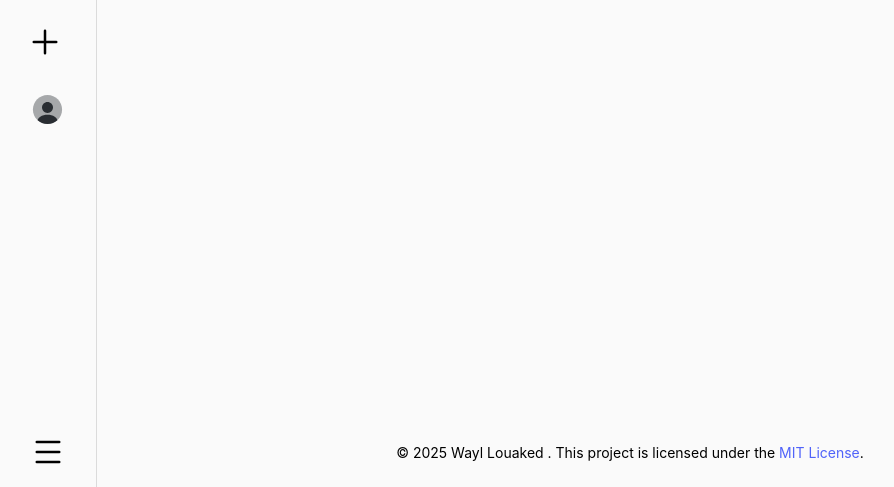
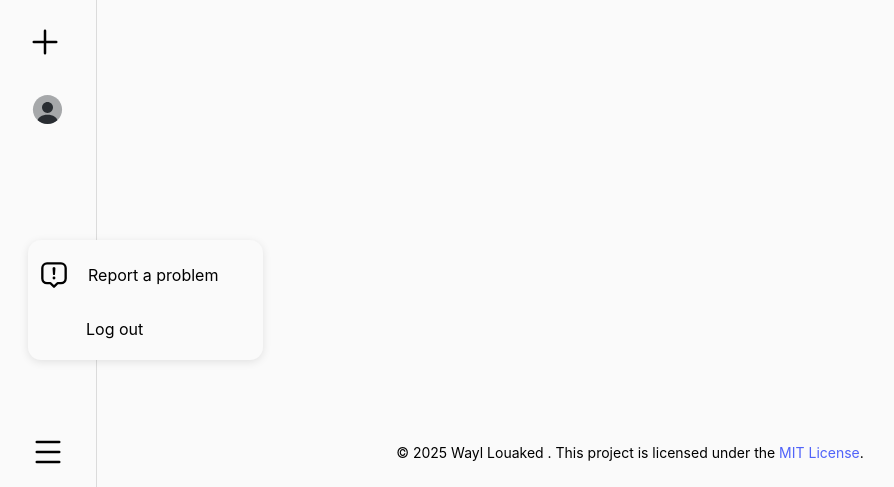
Before and after one commit to louakedwayl/Camagru, a PHP site: page / in a window 1280 px wide. Shown: the part 353-840 px from the top of the page, without its empty margins (10-904 px from the left). Run offline with PHP 8.4, Linux system fonts and the light colour scheme.

Commit message:
Update Frontend : hamburger menu

```diff
--- a/assets/css/dashboard.css
+++ b/assets/css/dashboard.css
@@ -1,3 +1,4 @@
+
 nav
 {
     display :flex;
@@ -183,8 +184,10 @@ nav a {
 
 
 
-.link-area:hover {
-    background-color: #ececec;  /* Optionnel */
+.link-area:hover,
+.link-area-hamburger:hover
+{
+    background-color: #ececec;
 }
 
 main
@@ -243,6 +246,75 @@ span.icon.more
 a.icon.more:hover {
     background-color: #ececec;  /* Optionnel */
 
+}
+
+div.hamburger
+{
+    position: absolute;
+    bottom: 87px;
+    left: 38px;
+    width: 235px;
+    height: 120px;
+    border-radius: 13px;
+    box-shadow: 0 2px 8px rgba(0, 0, 0, 0.1);
+    background: #fafafa;
+}
+
+div.hamburger ul
+{
+    display: flex;
+    width: 100%;
+    height: 100%;
+    flex-direction: column;
+    list-style-type: none;
+}
+
+div.hamburger li
+{
+    padding-top: 4px;
+    padding-bottom: 2px;
+}
+
+div.hamburger a
+{
+    text-decoration: none;
+    color: black;
+}
+
+
+div.hamburger img.icon.report
+{
+    width: 28px;
+    height: 28px;
+    object-fit: contain;
+    /* transform: translateY(7px); */
+}
+
+.link-area-hamburger.report
+{
+    display: flex;
+    gap: 20px;
+    align-items: center;
+    margin-left: 5px;
+    width: 224px;
+    padding-left: 7px;
+    padding-top: 15px;
+    padding-bottom: 17px;
+    border-radius: 13px;
+    transform: translateY(2px);
+}
+
+.link-area-hamburger.logout
+{
+    display: flex;
+    align-items: center;
+    margin-left: 5px;
+    padding-top: 15px;
+    padding-bottom: 17px;
+    width: 224px;
+    padding-left: 53px;
+    border-radius: 10px;
+    transform: translateY(-6px);
 }
 
 
@@ -354,6 +426,15 @@ a.icon.more:hover {
     }
 }
 
+@media (max-width: 850px)
+{
+    footer
+    {
+        display: none;
+    }
+}
+
+
 @media (max-width: 620px)
 {
     nav
--- a/views/dashboard.php
+++ b/views/dashboard.php
@@ -17,7 +17,7 @@
         <img src="assets/images/icon/Camagru_icon_black.png" alt="Camagru Logo black and white" class="home icon black">
         <ul>
             <li>
-                <a href="https://opensource.org/licenses/MIT">
+                <a href="#">
                     <span class="link-area home">
                         <img class="icon home" src="assets/images/icon/home.svg" alt="home icon">
                         <span class = "icon home nav">Home</span>
@@ -25,7 +25,7 @@
                 </a>
             </li>
             <li>
-                <a href="https://opensource.org/licenses/MIT">
+                <a href="#">
                     <span class="link-area search">
                         <img class="icon search" src="assets/images/icon/search.svg" alt="search icon">
                         <span class = "icon search nav">Search</span>
@@ -33,7 +33,7 @@
                 </a>
             </li>
             <li>
-                <a href="https://opensource.org/licenses/MIT">
+                <a href="#">
                     <span class="link-area explore">
                         <img class="icon explore" src="assets/images/icon/compass.svg" alt="explore icon">
                         <span class = "icon explore nav">Explore</span>
@@ -42,7 +42,7 @@
             </li>
 
             <li>
-                <a href="https://opensource.org/licenses/MIT">
+                <a href="#">
                     <span class="link-area notifications">
                         <img class="icon notifications" src="assets/images/icon/heart.svg" alt="profile icon">
                         <span class = "icon notifications nav">Notifications</span>
@@ -51,7 +51,7 @@
             </li>
 
             <li>
-                <a href="https://opensource.org/licenses/MIT">
+                <a href="#">
                     <span class="link-area create">
                         <img class="icon create" src="assets/images/icon/create.svg" alt="create icon">
                         <span class = "icon create nav">Create</span>
@@ -59,7 +59,7 @@
                 </a>
             </li>
             <li>
-                <a href="https://opensource.org/licenses/MIT">
+                <a href="#">
                     <span class="link-area profile">
                         <img class="icon profile" src="assets/images/icon/profile.svg" alt="profile icon">
                         <span class = "icon profile nav">Profile</span>
@@ -71,10 +71,27 @@
     <main>
     </main>
     <div class="corner">
-        <a href="https://opensource.org/licenses/MIT" class = "icon more">
+        <a href="#" class = "icon more">
             <img class="icon more" src="assets/images/icon/more.svg" alt="more icon">
             <span class = "icon more">More</span>
         </a>
+          <div class="hamburger">
+            <ul>
+                <li>
+                    <a href="#" >
+                        <span class="link-area-hamburger report">
+                            <img class="icon report" src="assets/images/icon/report.svg" alt="report icon">
+                            <span class = "report">Report a problem</span>
+                        </span>
+                    </a>
+                </li>
+                <li>
+                    <a href="#" >
+                        <span class = "link-area-hamburger logout">Log out</span>
+                    </a>
+                </li>
+            </ul>
+        </div>
     </div>
     <?php require_once "footer.php" ?>
 </body>
```
Also changed, not shown: assets/images/icon/report.svg (added).
